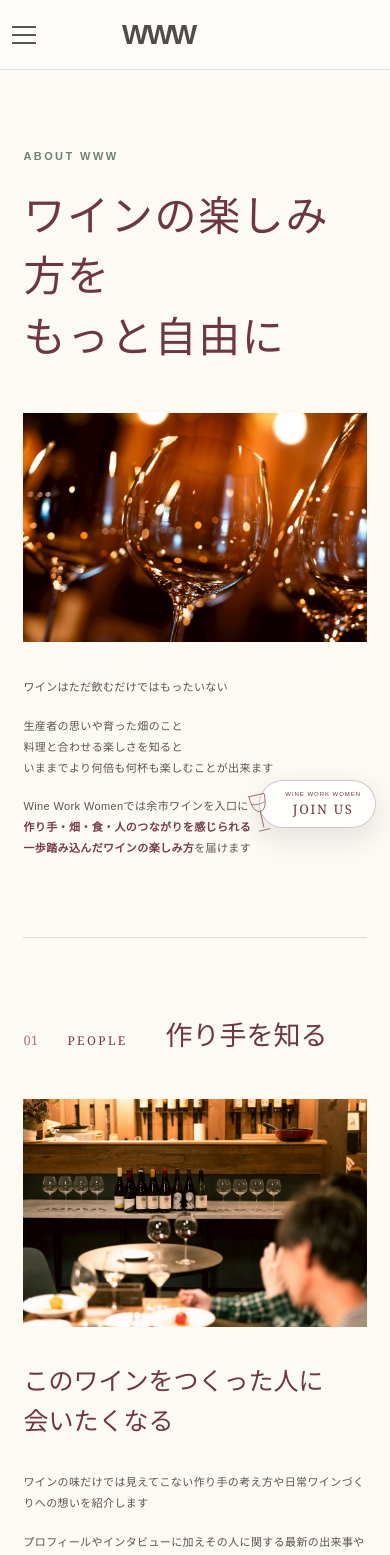
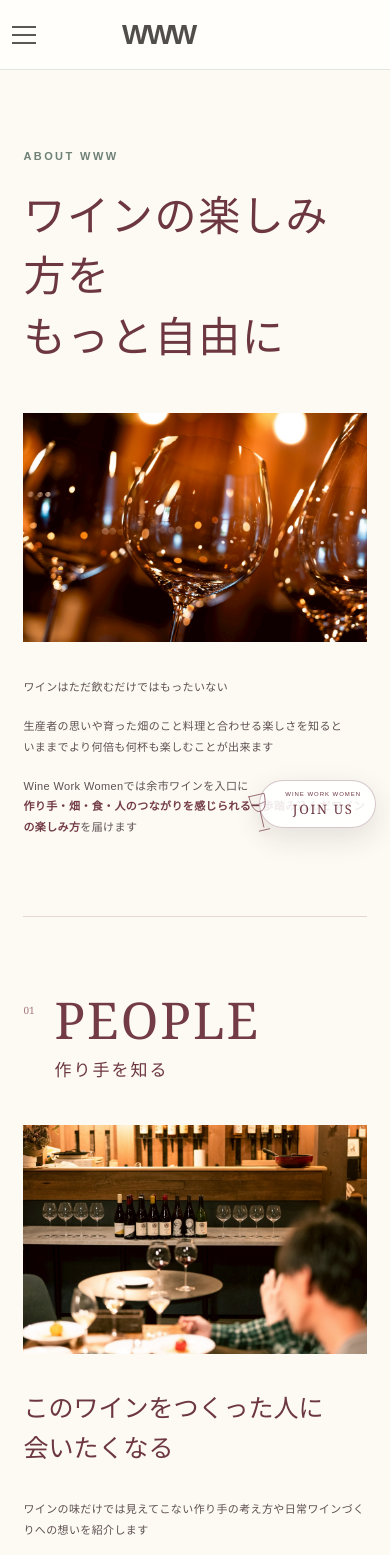
Before and after one commit to wwwwinesalon-kiki/www, a Next.js app: page /about in a window 390 px wide. Shown: the top 1555 px of the page. Built offline with nearby package versions, Linux system fonts and the light colour scheme; no server answers.

Commit message:
refine about headings and update line destination

```diff
--- a/app/about/page.tsx
+++ b/app/about/page.tsx
@@ -20,7 +20,7 @@ export default function About() {
           <p className="eyebrow">ABOUT WWW</p>
           <h1>ワインの楽しみ方を<br />もっと自由に</h1>
           <div className="about-intro-grid">
-            <div className="about-copy"><p>ワインはただ飲むだけではもったいない</p><p>生産者の思いや育った畑のこと<br />料理と合わせる楽しさを知ると<br />いままでより何倍も何杯も楽しむことが出来ます</p><p>Wine Work Womenでは余市ワインを入口に<br /><strong>作り手・畑・食・人のつながりを感じられる<br />一歩踏み込んだワインの楽しみ方</strong>を届けます</p></div>
+            <div className="about-copy"><p>ワインはただ飲むだけではもったいない</p><p>生産者の思いや育った畑のこと料理と合わせる楽しさを知ると<br />いままでより何倍も何杯も楽しむことが出来ます</p><p>Wine Work Womenでは余市ワインを入口に<br /><strong>作り手・畑・食・人のつながりを感じられる一歩踏み込んだワインの楽しみ方</strong>を届けます</p></div>
             <Image src="/images/www/20260624/68.jpg" alt="ワインを楽しむグラス" width={1920} height={1280} priority />
           </div>
         </section>
@@ -32,13 +32,13 @@ export default function About() {
           <div className="partner-grid">{partners.map((partner) => <a className="partner-card" href={partner.href} target="_blank" rel="noreferrer" key={partner.name}><Image src={partner.image} alt={`${partner.name} ${partner.person}`} width={760} height={520} /><div><small>{partner.name}</small><h4>{partner.person}</h4><p>{partner.note}</p><span>公式情報を見る ↗</span></div></a>)}</div>
         </section>
 
-        <section className="about-section"><div className="about-section-head"><span>02</span><p>NOMIKAI</p><h2>一緒に飲む</h2></div><div className="about-lead-grid reverse"><Image src="/images/www/20260624/5.jpg" alt="ワインを囲み乾杯する参加者" width={1920} height={1280} /><div className="about-copy"><h3>飲み会という名の<br />ワイン勉強会</h3><p>WWWは講義を聞くだけの勉強会ではありません</p><p>ワインを飲みながら<br />「この香りって何だろう？」「どうしてこの味になるんだろう？」「この料理とはどう合わせる？」<br />そんな会話から自然にワインへの理解が深まっていく時間を目指します</p><p>少人数だからこそ作り手や参加者との距離も近く<br /><strong>学ぶために飲むのではなく<br />楽しく飲み会していたら詳しくなっていた</strong></p><p>そんな場を目指します</p></div></div></section>
+        <section className="about-section"><div className="about-section-head"><span>02</span><p>NOMIKAI</p><h2>一緒に飲む</h2></div><div className="about-lead-grid reverse"><Image src="/images/www/20260624/5.jpg" alt="ワインを囲み乾杯する参加者" width={1920} height={1280} /><div className="about-copy"><h3>飲み会という名の<br />ワイン勉強会</h3><p>WWWは講義を聞くだけの勉強会ではありません</p><p>ワインを飲みながら「この香りって何だろう？」「どうしてこの味になるんだろう？」「この料理とはどう合わせる？」<br />そんな会話から自然にワインへの理解が深まっていく時間を目指します</p><p>少人数だからこそ作り手や参加者との距離も近く<br /><strong>学ぶために飲むのではなく楽しく飲み会していたら詳しくなっていた</strong></p><p>そんな場を目指します</p></div></div></section>
 
-        <section className="about-section"><div className="about-section-head"><span>03</span><p>ACCESS</p><h2>現地に入る</h2></div><div className="about-lead-grid"><Image src="/images/www/20260624/9.jpg" alt="余市の現地で過ごすワインの時間" width={1920} height={1280} /><div className="about-copy"><h3>見るだけではなく<br />ワインの現場へ</h3><p>ワイナリー訪問畑への訪問収穫など<br />通常は外に開かれていないリアルな圃場に立ち入る<br />貴重な体験を生産者の皆様ご協力の元実施しています</p><p><strong>余市をきっかけに<br />ワインを楽しみ尽くしてほしい</strong><br />そんなきっかけになることを目指しています</p><ul>{experiences.map((item) => <li key={item}>{item}</li>)}</ul><small>開催内容・定員は季節や生産者の状況によって変わります</small></div></div></section>
+        <section className="about-section"><div className="about-section-head"><span>03</span><p>ACCESS</p><h2>現地に入る</h2></div><div className="about-lead-grid"><Image src="/images/www/20260624/9.jpg" alt="余市の現地で過ごすワインの時間" width={1920} height={1280} /><div className="about-copy"><h3>見るだけではなく<br />ワインの現場へ</h3><p>ワイナリー訪問畑への訪問収穫など通常は外に開かれていないリアルな圃場に立ち入る<br />貴重な体験を生産者の皆様ご協力の元実施しています</p><p><strong>余市をきっかけにワインを楽しみ尽くしてほしい</strong><br />そんなきっかけになることを目指しています</p><ul>{experiences.map((item) => <li key={item}>{item}</li>)}</ul><small>開催内容・定員は季節や生産者の状況によって変わります</small></div></div></section>
 
         <section className="about-section"><div className="about-section-head"><span>04</span><p>TABLE</p><h2>家で楽しむ</h2></div><div className="about-lead-grid reverse"><Image src="/images/www/20260624/24.jpg" alt="ワインに合わせた料理" width={1920} height={1280} /><div className="about-copy"><h3>ワインのある食卓を<br />もっと気軽に</h3><p>難しい知識がなくても家でワインをもっと楽しめるように</p><p>余市Café &amp; Barを営むオーナーKanaがワインとのペアリングにこだわった大人気レシピを随時公開</p><p>「季節の食材を使ったレシピ」「自分へのご褒美料理」「ホームパーティーのアイデア」などワイン専門レシピをご紹介</p><ul>{tableIdeas.map((item) => <li key={item}>{item}</li>)}</ul><p>「知った」で終わらず<br /><strong>実際に家でやってみるところまで</strong>がWWWです</p></div></div></section>
 
-        <section className="about-section about-field"><div className="about-section-head"><span>05</span><p>FIELD</p><h2>畑の様子をのぞく</h2></div><div className="about-lead-grid"><Image src="/images/about/partners/takamatsu.jpg" alt="余市のブドウ畑" width={760} height={520} /><div className="about-copy"><h3>畑の日常に触れる</h3><p>WWWではオーナーKanaが実際に余市の畑を訪れ<br />その日の畑の様子を随時更新</p><blockquote><small>FIELDの一次情報</small><strong>現地の写真×生産者へのヒアリング<br />×その場について語る音声</strong></blockquote><p>「余市に行ってみたい」と思える距離感をつくります</p></div></div></section>
+        <section className="about-section about-field"><div className="about-section-head"><span>05</span><p>FIELD</p><h2>畑の様子を覗く</h2></div><div className="about-lead-grid"><Image src="/images/about/field-2.jpg" alt="森に囲まれた余市のブドウ畑" width={482} height={323} /><div className="about-copy"><h3>畑の日常に触れる</h3><p>WWWではオーナーKanaが実際に余市の畑を訪れ<br />その日の畑の様子を随時更新</p><blockquote><small>FIELDの一次情報</small><strong>現地の写真×生産者へのヒアリング<br />×その場について語る音声</strong></blockquote><p>「余市に行ってみたい」と思える距離感をつくります</p></div></div></section>
       </main>
       <SiteFooter />
     </>
--- a/app/contact/page.tsx
+++ b/app/contact/page.tsx
@@ -9,10 +9,7 @@ export default function Contact() {
       <p>
         <a
           className="line-cta line-cta-inline"
-          href={
-            process.env.LINE_JOIN_URL ||
-            `mailto:${process.env.CONTACT_EMAIL || 'harusanx@gmail.com'}`
-          }
+          href="https://lin.ee/xWYPyBv"
         >
           <span className="line-cta-mark">LINE</span>
           <span className="line-cta-copy">
--- a/app/join/page.tsx
+++ b/app/join/page.tsx
@@ -15,7 +15,7 @@ export default function Join() {
         </p>
         <a
           className="line-cta line-cta-inline"
-          href={process.env.LINE_JOIN_URL || '/contact'}
+          href="https://lin.ee/xWYPyBv"
         >
           <span className="line-cta-mark">LINE</span>
           <span className="line-cta-copy">
--- a/app/page.tsx
+++ b/app/page.tsx
@@ -203,7 +203,7 @@ export default async function Home() {
             </div>
           </div>
         </article>
-        <a href={process.env.LINE_JOIN_URL || '/contact'} className="line-cta">
+        <a href="https://lin.ee/xWYPyBv" className="line-cta">
           <span className="line-cta-mark">LINE</span>
           <span className="line-cta-copy">
             <small>申込や詳細はこちら</small>
--- a/app/public-design.css
+++ b/app/public-design.css
@@ -305,10 +305,10 @@
 .about-copy p { margin: 0; font-size: 13px; line-height: 2.05; letter-spacing: .035em; }
 .about-copy strong { color: #733b46; font-weight: 600; }
 .about-section { border-top: 1px solid rgba(109,55,64,.18); }
-.about-section-head { display: grid; grid-template-columns: 44px 110px 1fr; gap: 14px; align-items: baseline; margin-bottom: 66px; }
-.about-section-head span { font: 400 13px Georgia,serif; color: #a87b82; }
-.about-section-head p { margin: 0; font: 500 12px Georgia,serif; letter-spacing: .2em; color: #733b46; }
-.about-section-head h2 { margin: 0; font-family: var(--font-serif-jp); font-size: clamp(30px,4vw,52px); font-weight: 400; color: #6d3740; }
+.about-section-head { position: relative; display: block; margin-bottom: 66px; padding-left: 54px; }
+.about-section-head span { position: absolute; left: 0; top: 13px; font: 400 13px Georgia,serif; color: #a87b82; }
+.about-section-head p { margin: 0; font: 400 clamp(48px,7vw,88px)/1 Georgia,serif; letter-spacing: .08em; color: #733b46; }
+.about-section-head h2 { margin: 17px 0 0; font-family: var(--font-serif-jp); font-size: clamp(18px,2vw,25px); letter-spacing: .12em; font-weight: 400; color: #6d3740; }
 .about-lead-grid.reverse > img { order: 2; }
 .about-copy h3 { margin: 0 0 12px; font-family: var(--font-serif-jp); font-size: clamp(25px,3vw,39px); line-height: 1.6; font-weight: 400; color: #6d3740; }
 .about-copy ul { display: grid; grid-template-columns: repeat(2,minmax(0,1fr)); gap: 8px 24px; list-style: none; margin: 6px 0 0; padding: 20px 0; border-block: 1px solid rgba(109,55,64,.15); }
@@ -416,8 +416,10 @@
   .about-lead-grid { grid-template-columns: 1fr; gap: 35px; }
   .about-intro-grid img { grid-row: 1; }
   .about-lead-grid.reverse > img { order: 0; }
-  .about-section-head { grid-template-columns: 30px 84px 1fr; margin-bottom: 42px; }
-  .about-section-head h2 { font-size: 27px; }
+  .about-section-head { margin-bottom: 42px; padding-left: 31px; }
+  .about-section-head span { top: 8px; font-size: 10px; }
+  .about-section-head p { font-size: clamp(38px,13vw,58px); letter-spacing: .04em; }
+  .about-section-head h2 { margin-top: 12px; font-size: 17px; }
   .about-copy p { font-size: 11px; line-height: 1.9; }
   .about-copy ul { grid-template-columns: 1fr; }
   .partner-grid { grid-template-columns: repeat(2,minmax(0,1fr)); gap: 10px; }
```
Also changed, not shown: public/images/about/field-2.jpg (added).
